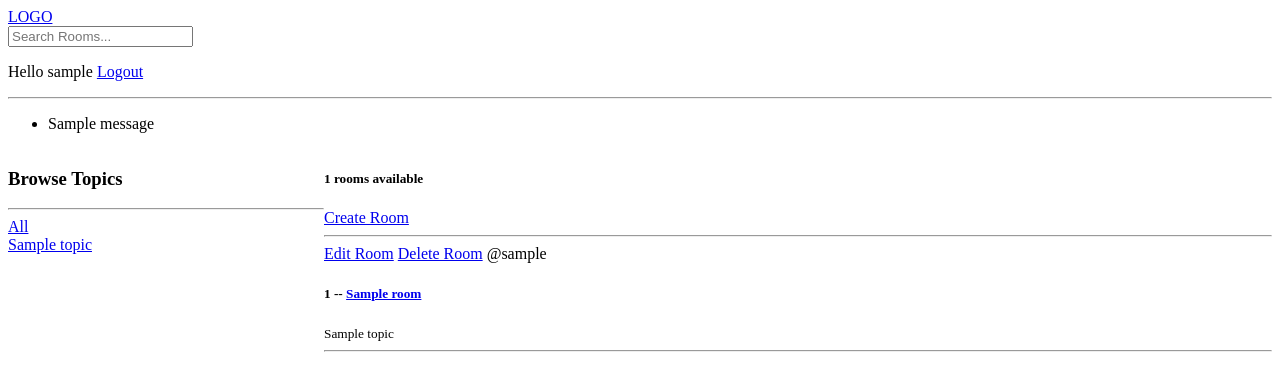
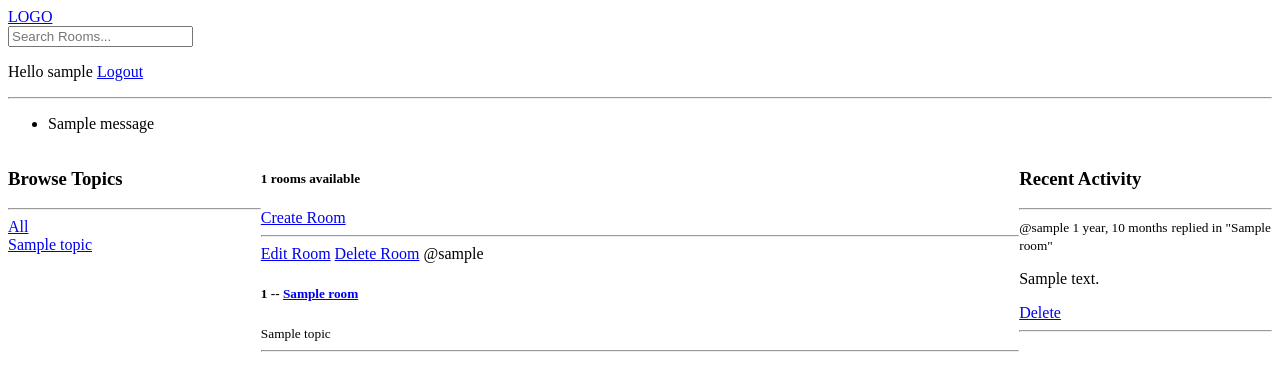
Before and after one commit to gourabdg47/Rooms-and-chats, a Django app: page / in a window 1280 px wide. Shown: the top 391 px of the page. Run offline with Django 3.2, Linux system fonts and the light colour scheme; a user stored in the database is signed in; tables that the repository leaves empty hold one stand-in row (values such as "Sample post"); one stand-in notice (Sample message) is shown.

Commit message:
minor changes

```diff
--- a/base/models.py
+++ b/base/models.py
@@ -14,7 +14,8 @@ class Room(models.Model):
     topic = models.ForeignKey(Topic, on_delete=models.SET_NULL, null=True)
     name = models.CharField(max_length=200)
     description = models.TextField(null=True, blank=True)
-    # participants =   # Store all the users
+    participants = models.ManyToManyField(User,
+                   related_name="participants", blank=True)  # Store all the users in the rooms page , blank = true so we can submit without checking
     updated = models.DateTimeField(auto_now=True)            # takes time stamp everytime it's updated
     created = models.DateTimeField(auto_now_add=True)        # takes timestanm onetime it's initiated
 
@@ -32,5 +33,8 @@ class Message(models.Model):
     updated = models.DateTimeField(auto_now=True)            # takes time stamp everytime it's updated
     created = models.DateTimeField(auto_now_add=True)        # takes timestanm onetime it's initiated
 
+    class Meta:
+        ordering = ['-updated', '-created']
+
     def __str__(self):
         return self.body[0:50]                               # sending the body of the message when this class is called from the admin pannel
--- /dev/null
+++ b/base/templates/base/activity_component.html
@@ -0,0 +1,15 @@
+<h3>Recent Activity</h3>
+<hr>
+{% for message in room_messages%}
+    <div>
+        <small> @{{message.user}} {{message.created | timesince}}</small>
+        <small> replied in "{{message.room}}" </small>
+
+        <p>{{message}}</p>
+
+        {% if request.user == message.user %}
+            <a href="{% url 'delete-message' message.id %}">Delete</a>
+        {% endif %}
+        <hr>
+    </div>
+{% endfor %}
--- a/base/templates/base/home.html
+++ b/base/templates/base/home.html
@@ -5,7 +5,7 @@
     <style>
         .home-container{
             display: grid;
-            grid-template-columns: 1fr 3fr;
+            grid-template-columns: 1fr 3fr 1fr;
         }
     </style>
 
@@ -56,6 +56,10 @@
             </div>
         </div>
 
+        <div>
+            {% include 'base/activity_component.html' %}
+        </div>
+
 
     </div>
 
--- a/base/urls.py
+++ b/base/urls.py
@@ -11,4 +11,5 @@ urlpatterns = [
     path('create-room/', views.createRoom, name='create-room'),
     path('update-room/<str:pk>/', views.updateRoom, name='update-room'),
     path('delete-room/<str:pk>/', views.deleteRoom, name='delete-room'),
+    path('delete-message/<str:pk>/', views.deleteMessage, name='delete-message'),
 ]
--- a/base/views.py
+++ b/base/views.py
@@ -68,15 +68,17 @@ def home(request):
         Q(name__icontains=q) |
         Q(description__icontains=q)
     )
-    topics = Topic.objects.all()  # TODO: Only filter out the most rooms or the top topics
+    topics = Topic.objects.all()          # TODO: Only filter out the most rooms or the top topics
     room_count = rooms.count()
+    room_messages = Message.objects.filter(Q(room__topic__name__icontains=q)) # TODO: Show activities of only people follows  # Show recent activities in the homepage
 
-    context = {'rooms': rooms, 'topics':topics, 'room_count':room_count}
+    context = {'rooms': rooms, 'topics':topics, 'room_count':room_count, 'room_messages': room_messages}
     return render(request, 'base/home.html', context)
 
 def room(request, pk):
     room = Room.objects.get(id=pk)
     room_messages = room.message_set.all().order_by('-created') # Get comments
+    participants = room.participants.all() # Get participants in the room page
 
     if request.method == 'POST':
         message = Message.objects.create(
@@ -84,10 +86,10 @@ def room(request, pk):
             room = room,
             body = request.POST.get('body')
         )
-
+        room.participants.add(request.user)
         return redirect('room', pk=pk)
 
-    context = {'room': room, 'room_messages':room_messages}
+    context = {'room': room, 'room_messages': room_messages, 'participants': participants}
     return render(request, 'base/room.html', context)
 
 @login_required(login_url = 'login')
@@ -132,3 +134,17 @@ def deleteRoom(request, pk):
         room.delete()
         return redirect('home')
     return render(request, 'base/delete.html', {'obj':room})
+
+
+
+@login_required(login_url = 'login')
+def deleteMessage(request, pk):
+    message = Message.objects.get(id=pk)
+
+    if request.user != message.user: # Checking if the logged user is the owner of the comment/message
+        return HttpResponse("Access denied, you are not the owner of this message!!!")
+
+    if request.method == 'POST':
+        message.delete()
+        return redirect('home')
+    return render(request, 'base/delete.html', {'obj':message})
--- a/studybud/settings.py
+++ b/studybud/settings.py
@@ -25,7 +25,7 @@ SECRET_KEY = 'django-insecure-yl3d4-hxpyg7d(rizl#*8857+4f#mv2#q9dimq5i5k_cs@0#4@
 # SECURITY WARNING: don't run with debug turned on in production!
 DEBUG = True
 
-ALLOWED_HOSTS = ['7fef-146-196-46-42.ngrok.io', '127.0.0.1']
+ALLOWED_HOSTS = ['9bc0-146-196-46-42.ngrok.io', '127.0.0.1']
 
 
 # Application definition
```
Also changed, not shown: base/templates/base/room.html (+29 -0 lines), base/migrations/0003_auto_20211109_2024.py (added).
